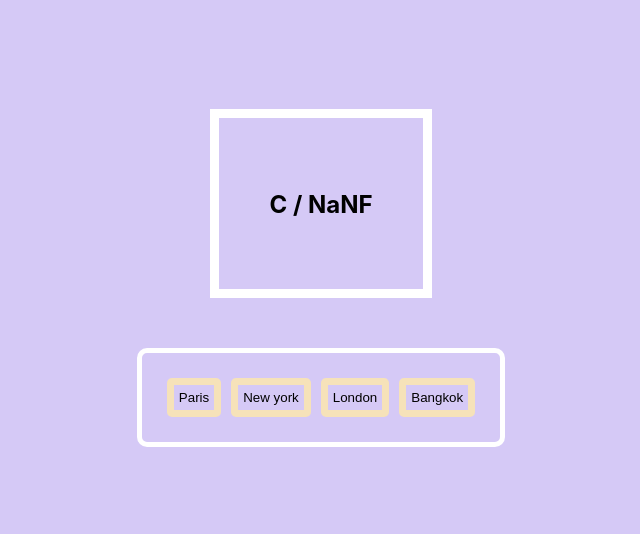
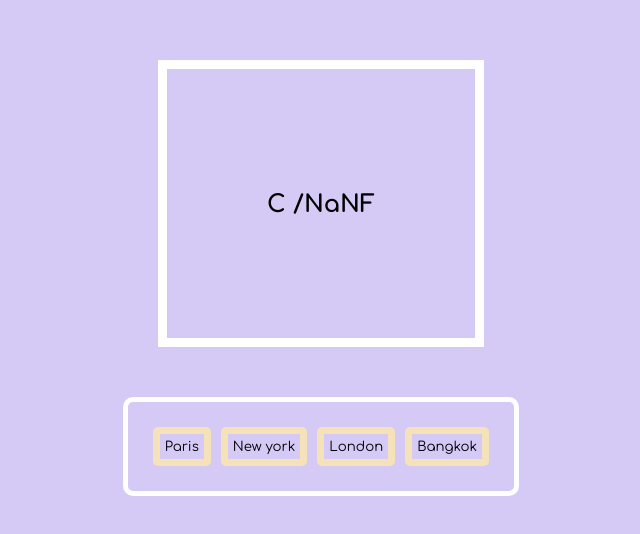
Before and after one commit to keemhyesu/weather-project, a React (Create React App) app: page / in a window 1280 px wide. Shown: the part 122-656 px from the top of the page, without its empty margins (319-959 px from the left). Built offline with nearby package versions, Linux system fonts and the light colour scheme; no server answers.

Commit message:
Modify: temperature .toFixed(2) 메소드 추가

```diff
--- a/src/App.css
+++ b/src/App.css
@@ -11,6 +11,7 @@
 body {
   background: url(./images/lavender.png);
   height: 60vh;
+  font-family: "comfortaa";
 }
 
 .container {
@@ -23,7 +24,7 @@ body {
 
 .outer {
   border: 9px solid white;
-  padding: 50px;
+  padding: 100px;
 }
 
 .buttons {
@@ -40,6 +41,7 @@ body {
   border-radius: 5px;
   border: 7px solid #f6e2b9;
   cursor: pointer;
+  font-family: "comfortaa";
 }
 
 button:hover {
--- a/src/component/WeatherBox.js
+++ b/src/component/WeatherBox.js
@@ -5,7 +5,7 @@ const WeatherBox = ({ weather }) => {
     <div className="outer">
       <h1>{weather?.name}</h1>
       <h2>
-        {weather?.main.temp}C / {weather?.main.temp * 1.8 + 32}F
+        {weather?.main.temp}C /{(weather?.main.temp * 1.8 + 32).toFixed(2)}F
       </h2>
       <h3>{weather?.weather[0].description}</h3>
     </div>
```
